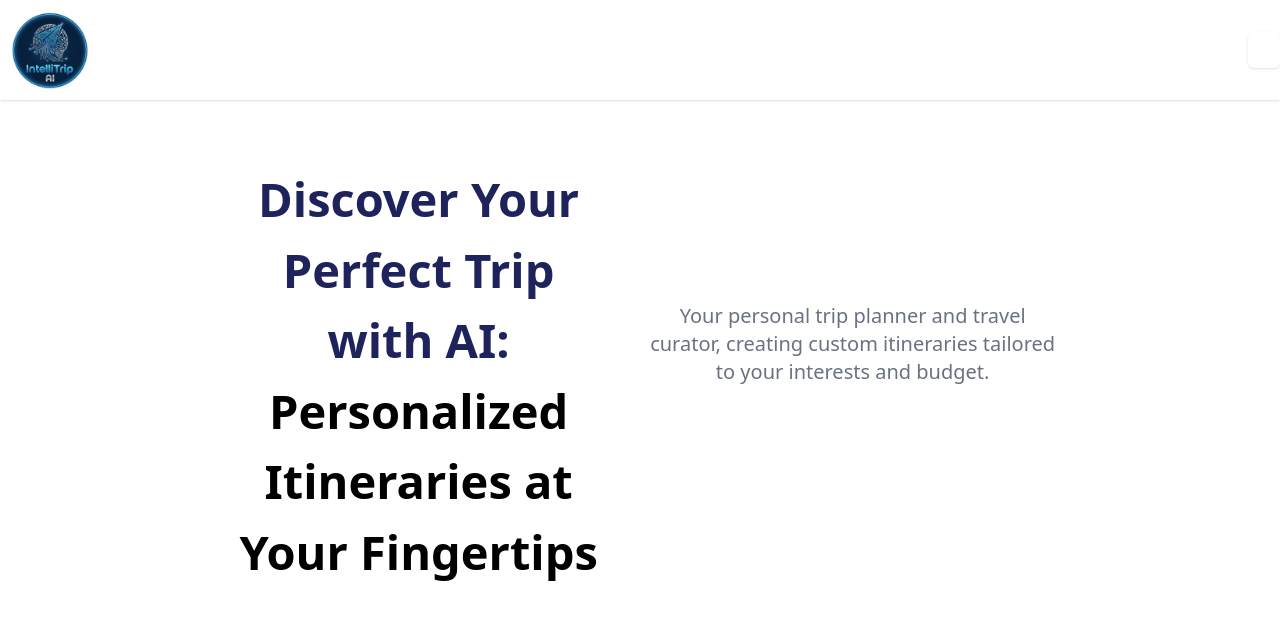
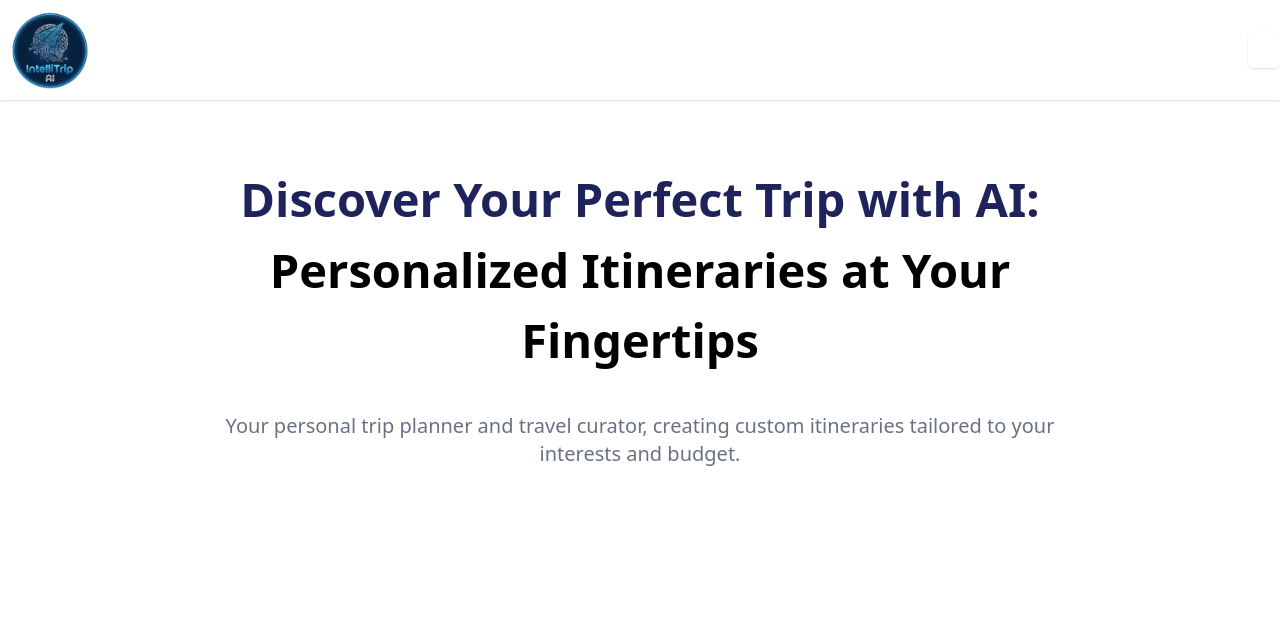
Before and after one commit to Shrilesh-Dhobale/AI-Trip-Planner, a React (Vite) app: page / in a window 1280 px wide. Shown: the top 620 px of the page. Built offline with nearby package versions, Linux system fonts and the light colour scheme.

Commit message:
Align in col

```diff
--- a/src/components/custom/Hero.jsx
+++ b/src/components/custom/Hero.jsx
@@ -2,7 +2,7 @@ import React from 'react'
 
 function Hero() {
   return (
-    <div className='flex items-center mx-56 gap-9'>
+    <div className='flex flex-col items-center  mx-56 gap-9'>
       <h1 className="font-extrabold text-[47px] text-center mt-16">
         <span className='text-[#1E245B]'>Discover Your Perfect Trip with AI:</span><br />
         Personalized Itineraries at Your Fingertips
```
